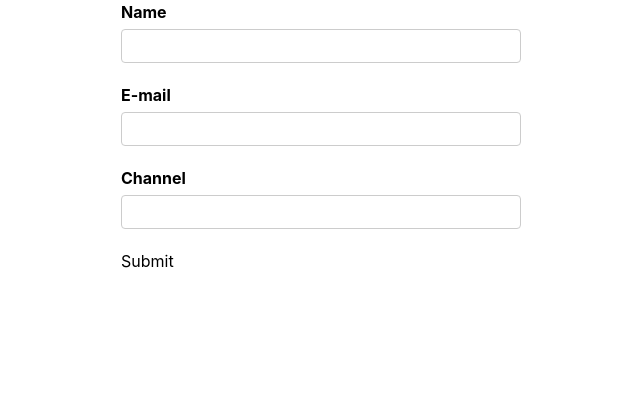
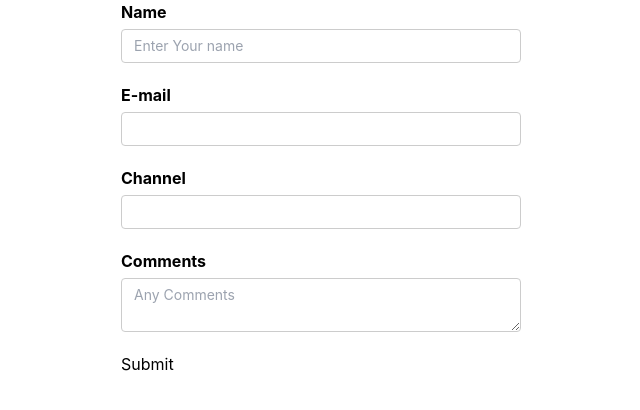
Before and after one commit to Divyanshu422/Learning, a React (Create React App) app in the folder React_Library/Formik_Library/: page / in a window 1280 px wide. Shown: the top 410 px of the page, without its empty margins (319-959 px from the left). Built offline with nearby package versions, Linux system fonts and the light colour scheme; the HTML template or start-up script is replaced by a standard one.

Commit message:
using the as prop

```diff
--- a/React_Library/Formik_Library/src/components/NewYoutubeForm.js
+++ b/React_Library/Formik_Library/src/components/NewYoutubeForm.js
@@ -5,6 +5,7 @@ const initialValues = {
   name: "",
   email: "",
   channel: "",
+  comment: "",
 };
 const onSubmit = (values_Object) => {
   console.log(values_Object);
@@ -16,6 +17,7 @@ const validationSchema = yup.object({
     .email("Invalid email format")
     .required("Email is required"),
   channel: yup.string().required("Channel name is required"),
+  comment: yup.string().required("Enter comment please"),
 });
 function NewYoutubeForm() {
   return (
@@ -27,7 +29,12 @@ function NewYoutubeForm() {
       <Form>
         <div className="form-control">
           <label htmlFor="name">Name</label>
-          <Field type="text" id="name" name="name" />
+          <Field
+            type="text"
+            id="name"
+            name="name"
+            placeholder="Enter Your name"
+          />
           <ErrorMessage name="name" />
         </div>
         <div className="form-control">
@@ -40,6 +47,16 @@ function NewYoutubeForm() {
           <Field type="text" id="channel" name="channel" />
           <ErrorMessage name="channel" />
         </div>
+        <div className="form-control">
+          <label html="comment">Comments</label>
+          <Field
+            as="textarea"
+            id="comment"
+            name="comment"
+            placeholder="Any Comments"
+          />
+          <ErrorMessage name="comment" />
+        </div>
         <button type="submit"> Submit </button>
       </Form>
     </Formik>
--- a/React_Library/Formik_Library/src/components/YoutubeForm.js
+++ b/React_Library/Formik_Library/src/components/YoutubeForm.js
@@ -37,7 +37,6 @@ const validationSchema = yup.object({
       onSubmit,
       validationSchema
     })
-    console.log(useFormikObject.touched);
     return (
     <div>
         <form onSubmit={useFormikObject.handleSubmit}>
```
